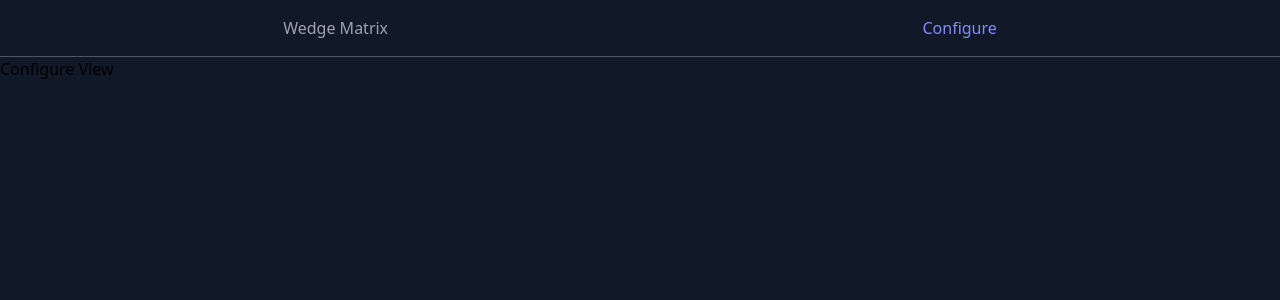
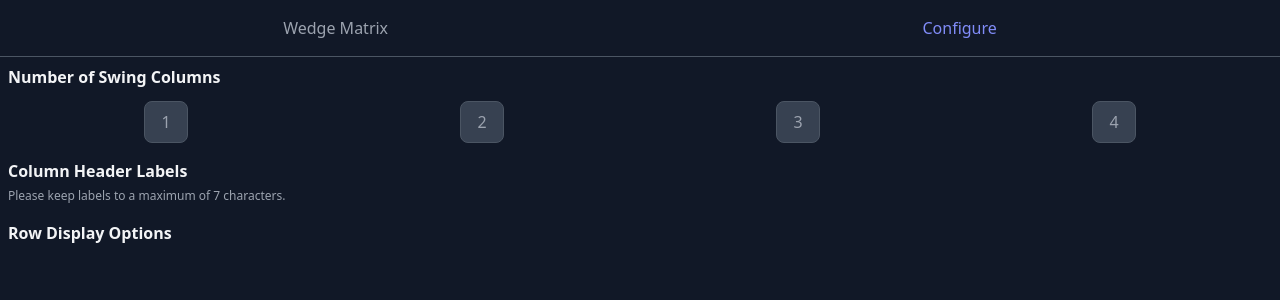
Before and after one commit to braybowler/wedge-matrix-web-frontend, a Vue app: page /configure in a window 1280 px wide. Shown: the top 300 px of the page. Built offline with nearby package versions, Linux system fonts and the light colour scheme.

Commit message:
scaffold out configure view plus test

```diff
--- a/src/App.vue
+++ b/src/App.vue
@@ -8,5 +8,4 @@ import NavigationHeader from '@/components/header/NavigationHeader.vue'
   <RouterView />
 </template>
 
-<style scoped>
-</style>
+<style scoped></style>
--- /dev/null
+++ b/src/components/configure/ColumnHeaderLabelInput.vue
@@ -0,0 +1,27 @@
+<script setup lang="ts"></script>
+
+<template>
+  <section class="component-container">
+    <h2 class="section-title">Column Header Labels</h2>
+    <p class="section-text">Please keep labels to a maximum of 7 characters.</p>
+  </section>
+</template>
+
+<style scoped>
+.component-container {
+  padding: 8px;
+}
+
+.section-title {
+  color: #f3f4f6;
+  font-size: 16px;
+  font-weight: 700;
+}
+
+.section-text {
+  margin-top: 4px;
+  color: #9ca3af;
+  font-size: 12px;
+  font-weight: 300;
+}
+</style>
--- /dev/null
+++ b/src/components/configure/RowDisplayOptionSelector.vue
@@ -0,0 +1,19 @@
+<script setup lang="ts"></script>
+
+<template>
+  <section class="component-container">
+    <h2 class="section-title">Row Display Options</h2>
+  </section>
+</template>
+
+<style scoped>
+.component-container {
+  padding: 8px;
+}
+
+.section-title {
+  color: #f3f4f6;
+  font-size: 16px;
+  font-weight: 700;
+}
+</style>
--- /dev/null
+++ b/src/components/configure/SwingPercentageColumnSelector.vue
@@ -0,0 +1,56 @@
+<script setup lang="ts">
+import type { AllowableMatrixColumnNumber } from '@/types/matrix'
+
+const allowMatrixColumnNumbers: Array<AllowableMatrixColumnNumber> = [1, 2, 3, 4]
+
+</script>
+
+<template>
+  <section class="component-container">
+    <h2 class="section-title">Number of Swing Columns</h2>
+
+    <section class="selector-section">
+      <div
+        v-for="selector in allowMatrixColumnNumbers"
+        :key="selector"
+        class="selector-container"
+      >
+        <div>{{selector}}</div>
+      </div>
+    </section>
+  </section>
+</template>
+
+<style scoped>
+@reference "tailwindcss";
+
+.component-container {
+  padding: 8px;
+}
+
+.section-title {
+  color: #f3f4f6;
+  font-size: 16px;
+  font-weight: 700;
+}
+
+.selector-section {
+  @apply justify-around;
+  display: flex;
+  flex-direction: row;
+  margin-top: 12px;
+}
+
+.selector-container {
+  background-color: #374151;
+  border: 1px solid #4b5563;
+  border-radius: 8px;
+  padding: 8px 16px;
+  color: #9ca3af;
+}
+
+.selector-container.active {
+  background-color: #818cf8;
+  color: #f3f4f6;
+}
+</style>
--- a/src/components/header/NavigationHeader.vue
+++ b/src/components/header/NavigationHeader.vue
@@ -1,6 +1,4 @@
-<script setup lang="ts">
-
-</script>
+<script setup lang="ts"></script>
 
 <template>
   <header class="header">
--- a/src/views/configure/ConfigureView.vue
+++ b/src/views/configure/ConfigureView.vue
@@ -1,5 +1,13 @@
-<script setup lang="ts"></script>
+<script setup lang="ts">
+import SwingPercentageColumnSelector from '@/components/configure/SwingPercentageColumnSelector.vue'
+import ColumnHeaderLabelInput from '@/components/configure/ColumnHeaderLabelInput.vue'
+import RowDisplayOptionSelector from '@/components/configure/RowDisplayOptionSelector.vue'
+</script>
 
 <template>
-  <main>Configure View</main>
+  <main class="component-container">
+    <SwingPercentageColumnSelector />
+    <ColumnHeaderLabelInput />
+    <RowDisplayOptionSelector />
+  </main>
 </template>
--- a/vite.config.ts
+++ b/vite.config.ts
@@ -1,5 +1,4 @@
 import { fileURLToPath, URL } from 'node:url'
-
 import { defineConfig } from 'vite'
 import tailwindcss from '@tailwindcss/vite'
 import vue from '@vitejs/plugin-vue'
@@ -14,7 +13,7 @@ export default defineConfig({
   ],
   resolve: {
     alias: {
-      '@': fileURLToPath(new URL('./src', import.meta.url))
+      '@': fileURLToPath(new URL('./src', import.meta.url)),
     },
   },
 })
```
Also changed, not shown: src/components/matrix/WedgeMatrix.vue (+2 -8 lines), 2 other files (tests, documents, lock files or other folders).
